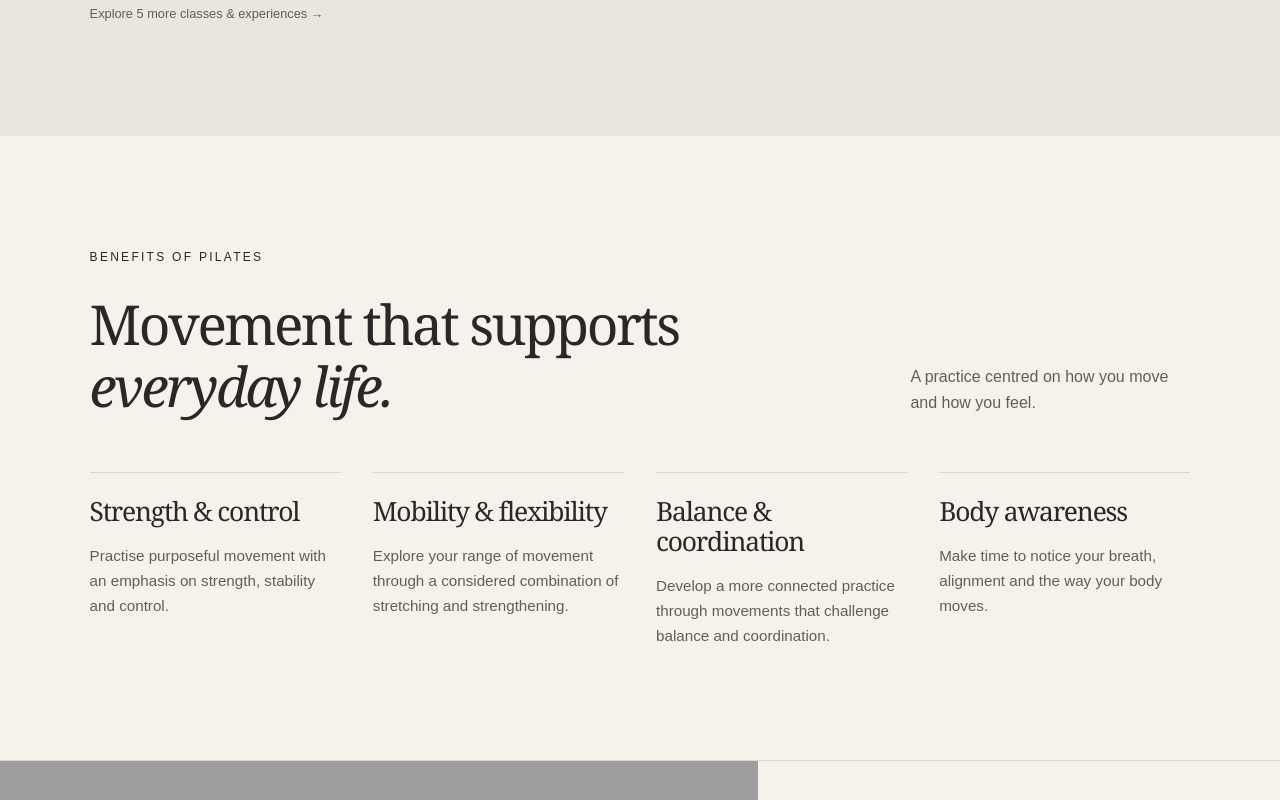
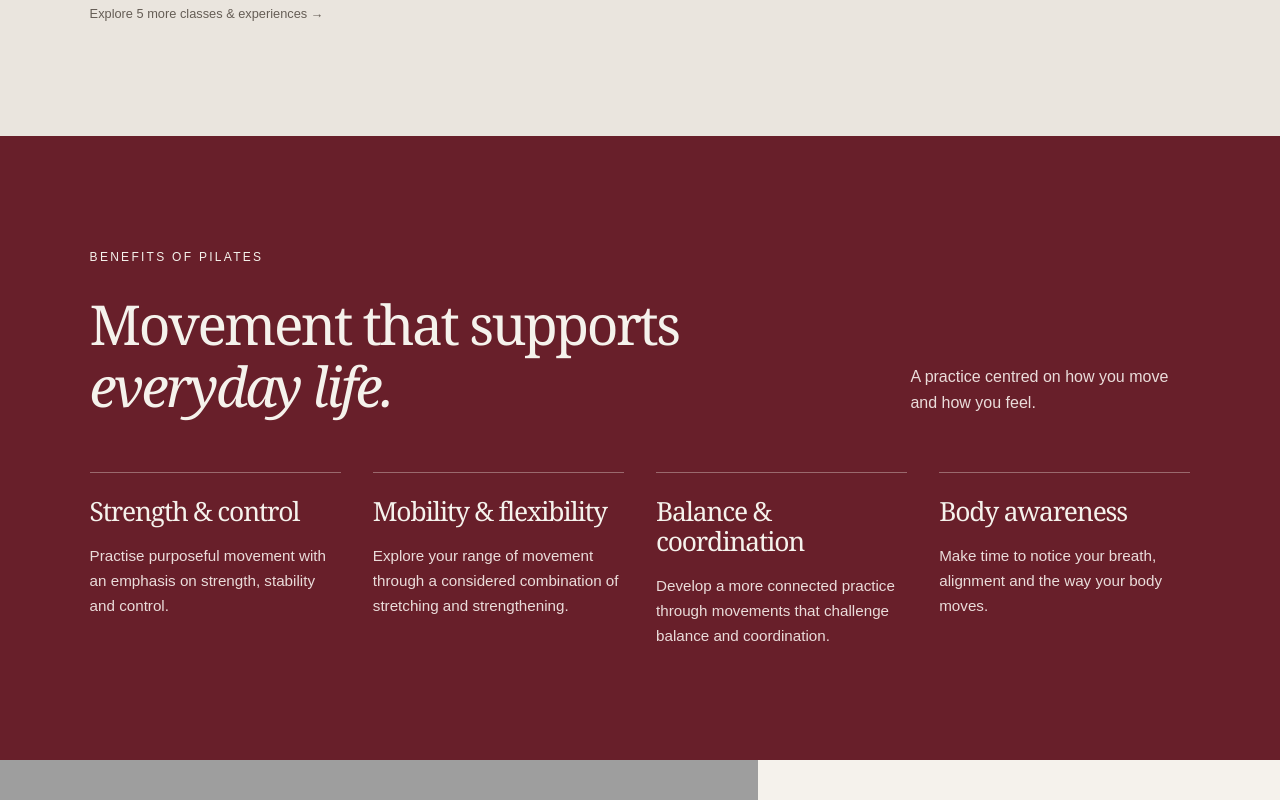
Before and after one commit to ideafactoradvertising-jpg/movelle_website, a Next.js app: page / in a window 1280 px wide. Shown: the part 2500-3300 px from the top of the page. Built offline with nearby package versions, Linux system fonts and the light colour scheme; grey boxes are pictures that could not be loaded; a web font is replaced by a local one.

Commit message:
Update globals.css

```diff
--- a/app/globals.css
+++ b/app/globals.css
@@ -442,3 +442,18 @@ textarea {
     padding-right: 0;
   }
 }
+/* Burgundy Pilates benefits section */
+.pilates-benefits {
+  background: var(--maroon);
+  color: var(--cream);
+  border-bottom: 0;
+}
+
+.pilates-benefits .section-heading > p,
+.pilates-benefits .benefit-grid p {
+  color: #eadcda;
+}
+
+.pilates-benefits .benefit-grid article {
+  border-top-color: rgba(245, 242, 236, .35);
+}
```
